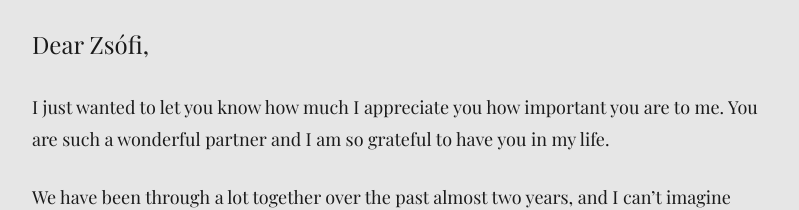
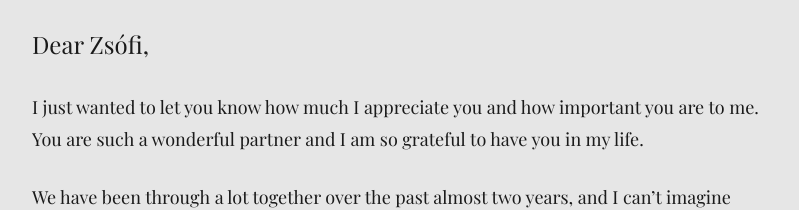
Before and after one commit to bence-toth/travel-map, a React (Create React App) app: page / in a window 1280 px wide. Shown: the top 210 px of the page, without its empty margins (240-1039 px from the left). Built offline with nearby package versions, Linux system fonts and the light colour scheme; a web font is replaced by a local one.

Commit message:
Fixed typo

```diff
--- a/src/Splash.tsx
+++ b/src/Splash.tsx
@@ -9,9 +9,9 @@ const Splash = ({ onHideSplash }: SplashProps) => (
     <section>
       <h1>Dear Zsófi,</h1>
       <p>
-        I just wanted to let you know how much I appreciate you how important
-        you are to me. You are such a wonderful partner and I am so grateful to
-        have you in my life.
+        I just wanted to let you know how much I appreciate you and how
+        important you are to me. You are such a wonderful partner and I am so
+        grateful to have you in my life.
       </p>
       <p>
         We have been through a lot together over the past almost two years, and
```
